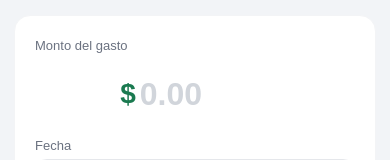
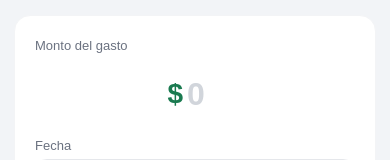
Before and after one commit to oscar-230/Monetra-App-MVP, a React (Vite) app in the folder frontend/: page /registro in a window 390 px wide. Shown: the part 158-318 px from the top of the page. Built offline with nearby package versions, Linux system fonts and the light colour scheme; no server answers; the database is empty; sample sign-in values are in the browser's storage.

Commit message:
Cambios visuales

```diff
--- a/frontend/src/views/registro/Registro.css
+++ b/frontend/src/views/registro/Registro.css
@@ -51,7 +51,9 @@
   transition: color 0.2s;
 }
 
-.rg-icon-btn:hover { color: #4b5563; }
+.rg-icon-btn:hover {
+  color: #4b5563;
+}
 
 /* ─── Main ────────────────────────────────────────────────────────── */
 
@@ -123,7 +125,11 @@
 
 /* ─── Title block ─────────────────────────────────────────────────── */
 
-.rg-title-block { display: flex; flex-direction: column; gap: 4px; }
+.rg-title-block {
+  display: flex;
+  flex-direction: column;
+  gap: 4px;
+}
 
 .rg-title {
   font-size: 1.375rem;
@@ -175,6 +181,17 @@
   line-height: 1;
 }
 
+/* Span invisible que mide el ancho exacto del texto formateado */
+.rg-amount-sizer {
+  position: absolute;
+  visibility: hidden;
+  white-space: pre;
+  font-size: 2.5rem;
+  font-weight: 700;
+  font-family: sans-serif;
+  pointer-events: none;
+}
+
 .rg-amount-input {
   font-size: 2.5rem;
   font-weight: 700;
@@ -182,13 +199,16 @@
   border: none;
   background: none;
   outline: none;
-  width: 160px;
-  text-align: left;
+  width: 2ch;
+  /* el useEffect lo sobreescribe en cada render */
+  min-width: 2ch;
   font-family: sans-serif;
   caret-color: #1a7a50;
 }
 
-.rg-amount-input::placeholder { color: #d1d5db; }
+.rg-amount-input::placeholder {
+  color: #d1d5db;
+}
 
 .rg-error {
   font-size: 0.8125rem;
@@ -212,7 +232,9 @@
   transition: background 0.2s;
 }
 
-.rg-scan-btn:hover { background: #d4ecdf; }
+.rg-scan-btn:hover {
+  background: #d4ecdf;
+}
 
 /* ─── Section ─────────────────────────────────────────────────────── */
 
@@ -280,7 +302,10 @@
   color: #1a7a50;
 }
 
-.rg-cat-emoji { font-size: 1.375rem; line-height: 1; }
+.rg-cat-emoji {
+  font-size: 1.375rem;
+  line-height: 1;
+}
 
 /* ─── Note input ──────────────────────────────────────────────────── */
 
@@ -298,8 +323,13 @@
   transition: border-color 0.2s;
 }
 
-.rg-note-input::placeholder { color: #9ca3af; }
-.rg-note-input:focus { border-color: #1a7a50; }
+.rg-note-input::placeholder {
+  color: #9ca3af;
+}
+
+.rg-note-input:focus {
+  border-color: #1a7a50;
+}
 
 /* ─── Toggle row ──────────────────────────────────────────────────── */
 
@@ -333,7 +363,9 @@
   transition: background 0.2s;
 }
 
-.rg-toggle--on { background: #1a7a50; }
+.rg-toggle--on {
+  background: #1a7a50;
+}
 
 .rg-toggle::after {
   content: '';
@@ -348,7 +380,9 @@
   box-shadow: 0 1px 3px rgba(0, 0, 0, 0.15);
 }
 
-.rg-toggle--on::after { left: 19px; }
+.rg-toggle--on::after {
+  left: 19px;
+}
 
 /* ─── Save button ─────────────────────────────────────────────────── */
 
@@ -367,8 +401,13 @@
   transition: opacity 0.2s, transform 0.1s;
 }
 
-.rg-save-btn:hover { opacity: 0.9; }
-.rg-save-btn:active { transform: scale(0.99); }
+.rg-save-btn:hover {
+  opacity: 0.9;
+}
+
+.rg-save-btn:active {
+  transform: scale(0.99);
+}
 
 /* ─── Bottom nav ──────────────────────────────────────────────────── */
 
@@ -402,7 +441,9 @@
   transition: color 0.2s;
 }
 
-.rg-nav-item:hover { color: #374151; }
+.rg-nav-item:hover {
+  color: #374151;
+}
 
 .rg-nav-center {
   display: flex;
@@ -419,22 +460,41 @@
   flex-shrink: 0;
 }
 
-.rg-nav-center:hover { opacity: 0.85; }
+.rg-nav-center:hover {
+  opacity: 0.85;
+}
 
 /* ─── Responsive ──────────────────────────────────────────────────── */
 
 @media (max-width: 600px) {
-  .rg-main { padding: 1.25rem 0.875rem 1rem; }
-  .rg-amount-input { font-size: 2rem; width: 130px; }
-  .rg-dollar { font-size: 1.75rem; }
-  .rg-columns { grid-template-columns: 1fr; }
+  .rg-main {
+    padding: 1.25rem 0.875rem 1rem;
+  }
+
+  .rg-amount-sizer,
+  .rg-amount-input {
+    font-size: 2rem;
+  }
+
+  .rg-dollar {
+    font-size: 1.75rem;
+  }
+
+  .rg-columns {
+    grid-template-columns: 1fr;
+  }
 }
 
 /* ─── Animations ──────────────────────────────────────────────────── */
 
 @keyframes spin {
-  from { transform: rotate(0deg); }
-  to   { transform: rotate(360deg); }
+  from {
+    transform: rotate(0deg);
+  }
+
+  to {
+    transform: rotate(360deg);
+  }
 }
 
 /* ─── OCR Modal ───────────────────────────────────────────────────── */
@@ -442,7 +502,7 @@
 .ocr-overlay {
   position: fixed;
   inset: 0;
-  background: rgba(0,0,0,0.45);
+  background: rgba(0, 0, 0, 0.45);
   display: flex;
   align-items: flex-end;
   justify-content: center;
@@ -460,8 +520,15 @@
 }
 
 @keyframes slideUp {
-  from { transform: translateY(30px); opacity: 0; }
-  to   { transform: translateY(0);    opacity: 1; }
+  from {
+    transform: translateY(30px);
+    opacity: 0;
+  }
+
+  to {
+    transform: translateY(0);
+    opacity: 1;
+  }
 }
 
 .ocr-modal-header {
@@ -491,8 +558,15 @@
 }
 
 @keyframes pulse {
-  0%, 100% { opacity: 1; }
-  50%       { opacity: 0.3; }
+
+  0%,
+  100% {
+    opacity: 1;
+  }
+
+  50% {
+    opacity: 0.3;
+  }
 }
 
 .ocr-close-btn {
@@ -570,9 +644,20 @@
   text-transform: capitalize;
 }
 
-.ocr-confidence-alta  { background: #dcfce7; color: #166534; }
-.ocr-confidence-media { background: #fef9c3; color: #854d0e; }
-.ocr-confidence-baja  { background: #fee2e2; color: #991b1b; }
+.ocr-confidence-alta {
+  background: #dcfce7;
+  color: #166534;
+}
+
+.ocr-confidence-media {
+  background: #fef9c3;
+  color: #854d0e;
+}
+
+.ocr-confidence-baja {
+  background: #fee2e2;
+  color: #991b1b;
+}
 
 .ocr-accept-btn {
   width: 100%;
@@ -591,10 +676,17 @@
   letter-spacing: 0.01em;
 }
 
-.ocr-accept-btn:hover { opacity: 0.9; }
-.ocr-accept-btn:active { opacity: 0.8; }
+.ocr-accept-btn:hover {
+  opacity: 0.9;
+}
 
-.ocr-accept-btn:active { opacity: 0.8; }
+.ocr-accept-btn:active {
+  opacity: 0.8;
+}
+
+.ocr-accept-btn:active {
+  opacity: 0.8;
+}
 
 .ocr-overlay {
   padding: 1rem 1rem env(safe-area-inset-bottom, 1rem);
@@ -667,7 +759,12 @@
 }
 
 @media (max-width: 380px) {
-  .ocr-amount { font-size: 1.2rem; }
-  .occ-field-value { font-size: 0.875rem; }
+  .ocr-amount {
+    font-size: 1.2rem;
+  }
+
+  .occ-field-value {
+    font-size: 0.875rem;
+  }
 
 }
--- a/frontend/src/views/registro/Registro.jsx
+++ b/frontend/src/views/registro/Registro.jsx
@@ -1,5 +1,5 @@
 // frontend/src/views/registro/Registro.jsx
-import { useState, useRef } from "react";
+import { useState, useRef, useEffect } from "react";
 import { useNavigate, useLocation } from "react-router-dom";
 import "./Registro.css";
 import { BottomNav } from "../../components/layout/BottomNav";
@@ -101,6 +101,8 @@ export const Registro = () => {
   const navigate = useNavigate();
   const location = useLocation();
   const fileInputRef = useRef(null);
+  const amountInputRef = useRef(null);
+  const amountSizerRef = useRef(null);
 
   // Si llegamos desde el Dashboard con un tipo preseleccionado
   // (location.state.tipo === 'ingreso' | 'gasto'), lo usamos como inicial.
@@ -125,12 +127,25 @@ export const Registro = () => {
     tipoMovimiento === "ingreso" ? CATEGORIAS_INGRESO : CATEGORIAS_GASTO;
 
   // ── Handlers de monto ──────────────────────────────────────────────
+  // `monto` almacena solo dígitos (sin puntos). El input muestra el valor
+  // formateado con puntos de miles al estilo COP (ej: 1.250.000).
   const handleMonto = (e) => {
-    const val = e.target.value.replace(/[^0-9.]/g, "");
-    if (val.split(".").length > 2) return;
-    setMonto(val);
+    // Quitar todo lo que no sea dígito (el usuario puede pegar texto con puntos)
+    const soloDigitos = e.target.value.replace(/\D/g, "");
+    setMonto(soloDigitos);
     if (error) setError("");
   };
+
+  // Formatea los dígitos almacenados con puntos de miles para mostrarlo
+  const montoFormateado = monto ? Number(monto).toLocaleString("es-CO") : "";
+
+  // Ajusta el ancho del input al texto para que $ + número quede centrado
+  useEffect(() => {
+    if (amountSizerRef.current && amountInputRef.current) {
+      const w = amountSizerRef.current.offsetWidth;
+      amountInputRef.current.style.width = (w || 10) + "px";
+    }
+  }, [montoFormateado]);
 
   // ── Escanear factura con OCR ───────────────────────────────────────
   const handleFileSelect = async (e) => {
@@ -172,7 +187,8 @@ export const Registro = () => {
 
     // Monto
     if (ocrData.monto_total && ocrData.monto_total > 0) {
-      setMonto(String(ocrData.monto_total));
+      // Guardamos solo dígitos para ser consistentes con handleMonto
+      setMonto(String(Math.round(ocrData.monto_total)));
     }
 
     // Categoría — usar el campo categoria que devuelve el backend directamente
@@ -200,7 +216,7 @@ export const Registro = () => {
 
   // ── Guardar movimiento en backend → Firestore ───────────────────────
   const handleGuardar = async () => {
-    const num = parseFloat(monto);
+    const num = parseFloat(monto.replace(/\./g, ""));
     if (!monto || isNaN(num) || num <= 0) {
       setError("Ingresa un monto válido para continuar.");
       return;
@@ -287,12 +303,21 @@ export const Registro = () => {
           <p className="rg-amount-label">Monto del {tipoMovimiento}</p>
           <div className="rg-amount-row">
             <span className="rg-dollar">$</span>
+            {/* Span invisible que mide el ancho real del texto formateado */}
+            <span
+              ref={amountSizerRef}
+              className="rg-amount-sizer"
+              aria-hidden="true"
+            >
+              {montoFormateado || "0"}
+            </span>
             <input
+              ref={amountInputRef}
               className="rg-amount-input"
               type="text"
-              inputMode="decimal"
-              placeholder="0.00"
-              value={monto}
+              inputMode="numeric"
+              placeholder="0"
+              value={montoFormateado}
               onChange={handleMonto}
               aria-label={`Monto del ${tipoMovimiento}`}
             />
```
